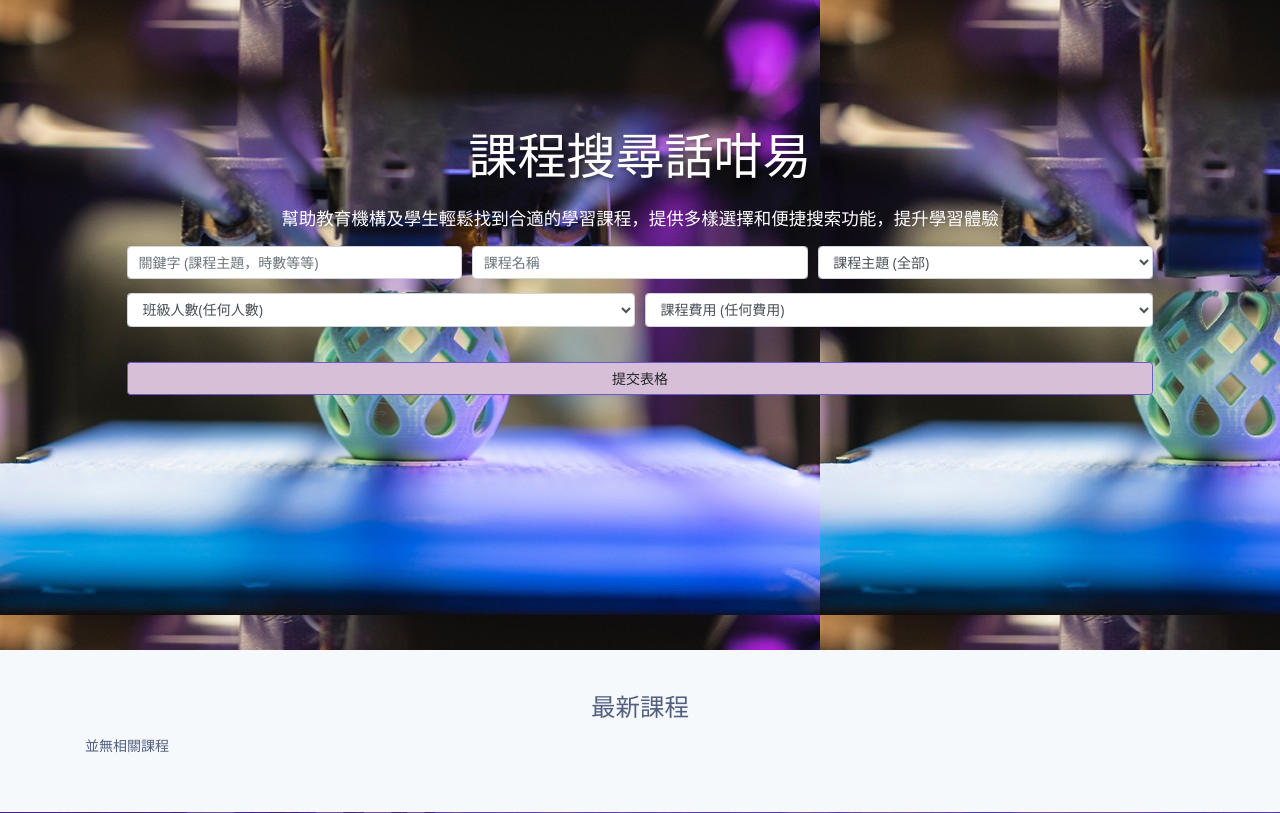
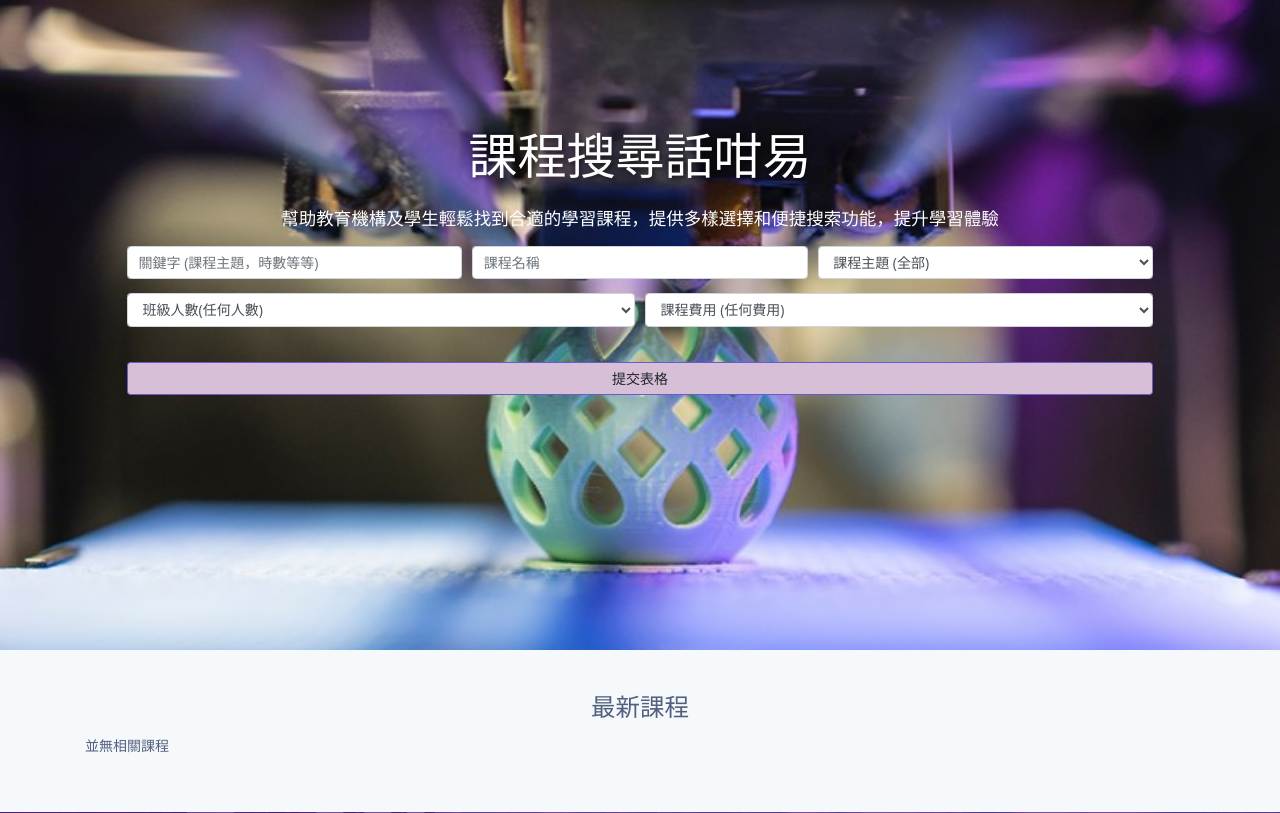
Before and after one commit to sophiawong2003/pj3d, a Django app: page / in a window 1280 px wide. Shown: the part 100-913 px from the top of the page. Run offline with Django 4.2, Linux system fonts and the light colour scheme; data that the repository does not hold is empty; some libraries are stand-ins or nearby versions.

Commit message:
Step 26: backgd photo no repeat

```diff
--- a/pj3d/static/css/style.css
+++ b/pj3d/static/css/style.css
@@ -1,6 +1,9 @@
 
 #showcase {
   background-image: url(../img/showcase.jpg);
+  background-size: cover;
+  background-position: center;
+  background-repeat: no-repeat;
   position: relative;
   min-height: 650px;
   color: #fff;
```
Also changed, not shown: static/css/style.css (+14 -0 lines), templates/pages/index.html (+2 -5 lines).
